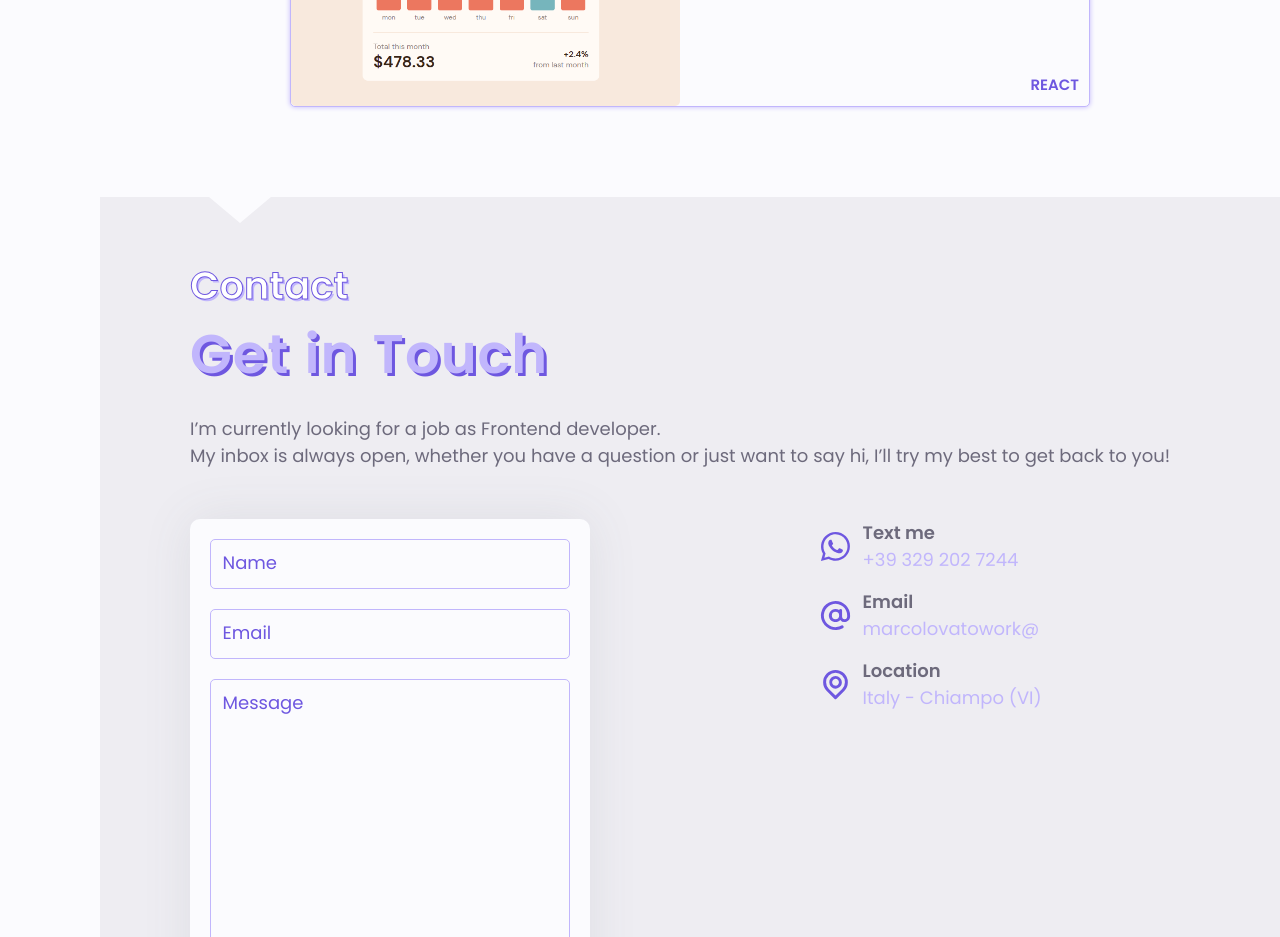
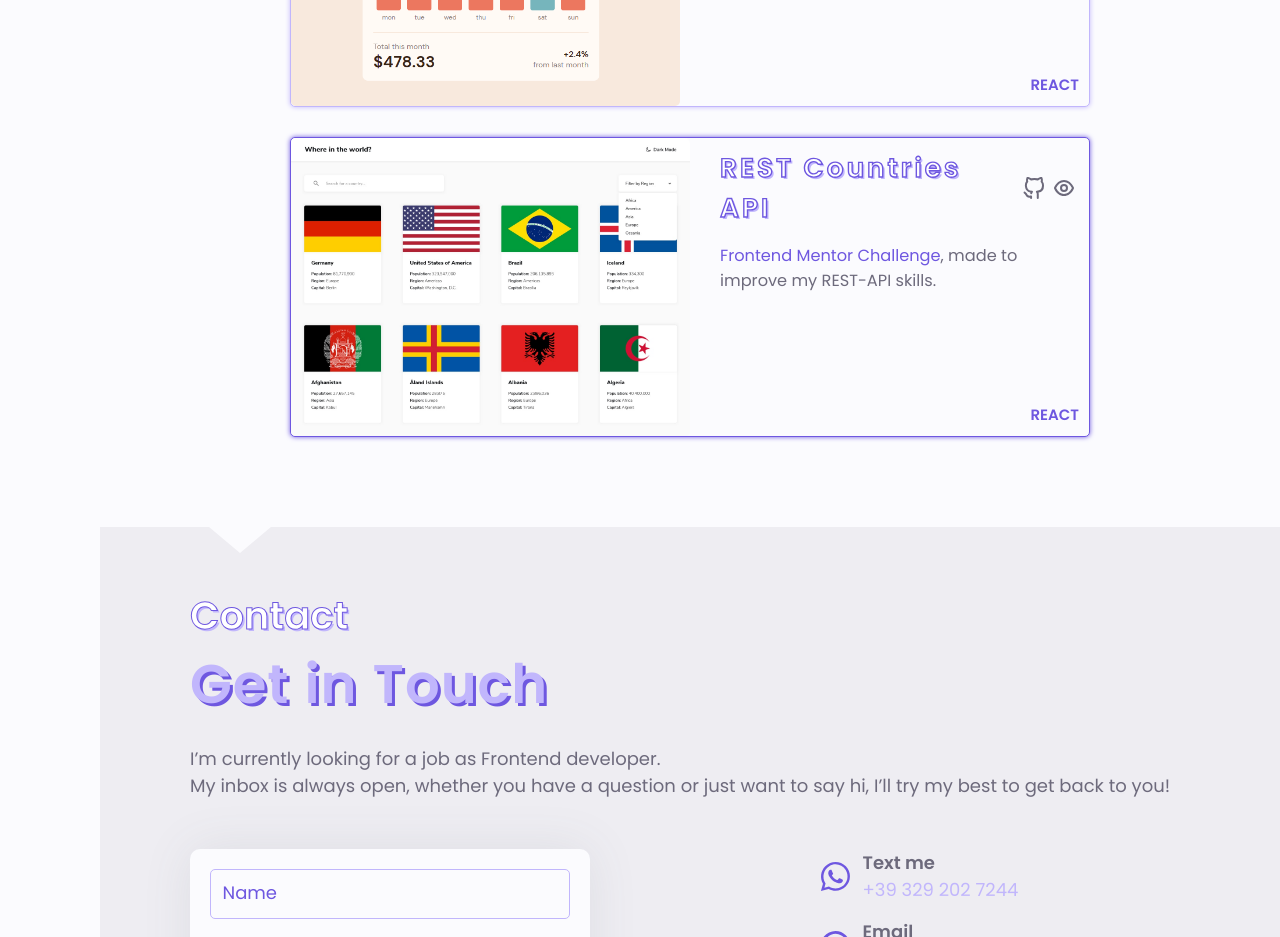
Before and after one commit to Novecento201/Portfolio, a React (Vite) app: page / in a window 1280 px wide. Shown: the part 6780-7717 px from the top of the page. Built offline with nearby package versions, Linux system fonts and the light colour scheme.

Commit message:
Added one project

```diff
--- a/src/Components/Works/projects.js
+++ b/src/Components/Works/projects.js
@@ -13,6 +13,7 @@ import img12 from '../../img/projects/movie.gif';
 import img13 from '../../img/projects/budgeting.png';
 import img14 from '../../img/projects/multi-step-form-desktop-preview.png';
 import img15 from '../../img/projects/expenses-chart-frontend-mentor.png';
+import img16 from '../../img/projects/rest-countries-api.png';
 
 import './works.css';
 
@@ -153,4 +154,13 @@ export const projects = [
     img: img15,
     technologies: ['react'],
   },
+  {
+    id: 16,
+    title: 'REST Countries API',
+    github: 'https://github.com/Novecento201/REST-Countries-API',
+    link: 'https://rest-countries-api-novecent01.netlify.app/',
+    text: '<a href="https://www.frontendmentor.io/challenges/rest-countries-api-with-color-theme-switcher-5cacc469fec04111f7b848ca" target="_blank">Frontend Mentor Challenge</a>, made to improve my REST-API skills.',
+    img: img16,
+    technologies: ['react'],
+  },
 ];
```
Also changed, not shown: src/img/projects/rest-countries-api.png (added).
